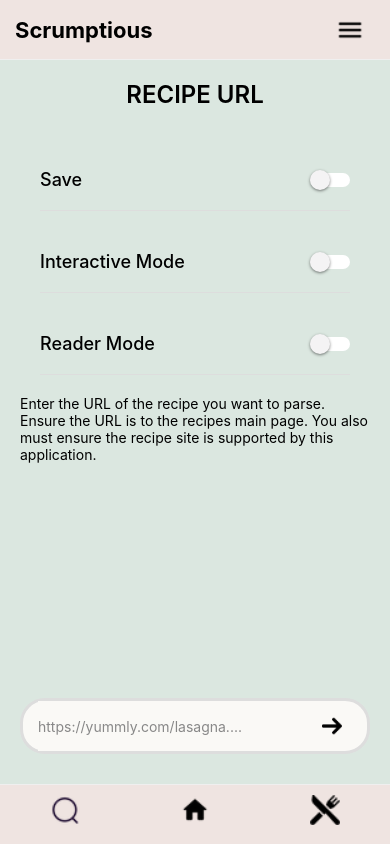
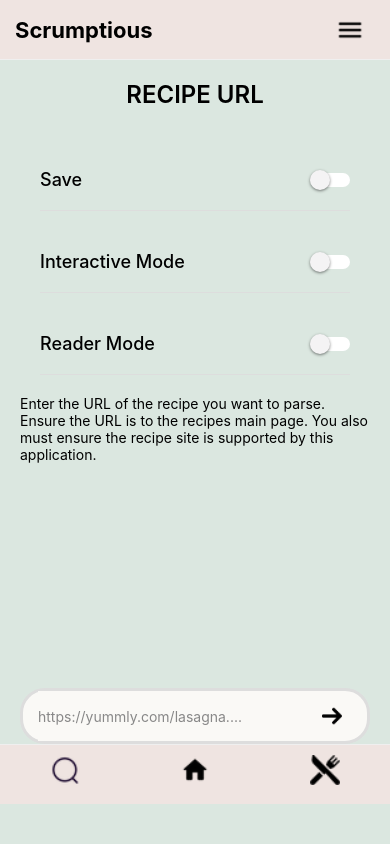
Before and after one commit to CallumGA/Scrumptious, a React Native app in the folder ScrumptiousApp/: screen /NewRecipe in a window 390 px wide. Built offline with nearby package versions, Linux system fonts and the light colour scheme; no server answers.

Commit message:
improve navigation

```diff
--- a/ScrumptiousApp/src/components/BottomNavBar.js
+++ b/ScrumptiousApp/src/components/BottomNavBar.js
@@ -1,20 +1,20 @@
-// src/components/BottomNavBar.js
 import React from 'react';
 import {View, StyleSheet, TouchableOpacity, Image} from 'react-native';
-import {useNavigation} from '@react-navigation/native'; // Import useNavigation
+import {useNavigation} from '@react-navigation/native';
 
 const BottomNavBar = () => {
   const navigation = useNavigation();
+
   return (
     <View style={styles.tabBar}>
-      <TouchableOpacity>
+      <TouchableOpacity onPress={() => navigation.navigate('Search')}>
         <Image
           source={require('../assets/search.png')}
           resizeMode="contain"
           style={styles.icon}
         />
       </TouchableOpacity>
-      <TouchableOpacity>
+      <TouchableOpacity onPress={() => navigation.navigate('Home')}>
         <Image
           source={require('../assets/home.png')}
           resizeMode="contain"
--- a/ScrumptiousApp/src/screens/RecipeScreen/NewRecipe.js
+++ b/ScrumptiousApp/src/screens/RecipeScreen/NewRecipe.js
@@ -1,4 +1,3 @@
-// src/screens/NewRecipeService.js
 import React, {useState} from 'react';
 import {
   StyleSheet,
@@ -10,6 +9,7 @@ import {
   StatusBar,
   Image,
   Switch,
+  Animated, // Import Animated
 } from 'react-native';
 import TopNavBar from '../../components/TopNavBar';
 import BottomNavBar from '../../components/BottomNavBar';
@@ -19,23 +19,35 @@ const NewRecipe = () => {
   const [saveToggle, setSaveToggle] = useState(false);
   const [interactiveModeToggle, setInteractiveModeToggle] = useState(false);
   const [readerModeToggle, setReaderModeToggle] = useState(false);
+  const [isBottomToolbarVisible, setIsBottomToolbarVisible] = useState(true); // State to track visibility
+  const bottomBarPosition = useState(new Animated.Value(0))[0]; // Initialize Animated.Value
 
   const renderToggle = (value, onValueChange, label) => (
     <View style={styles.toggleRow}>
       <Text style={styles.optionText}>{label}</Text>
       <Switch
-        trackColor={{false: '#FFFFFF', true: '#FFFFFF'}} // White background for both on and off states
-        thumbColor={value ? '#000000' : '#f4f3f4'} // Black thumb when on, light color when off
+        trackColor={{false: '#FFFFFF', true: '#FFFFFF'}}
+        thumbColor={value ? '#000000' : '#f4f3f4'}
         onValueChange={onValueChange}
         value={value}
       />
     </View>
   );
 
+  const toggleBottomToolbar = () => {
+    Animated.timing(bottomBarPosition, {
+      toValue: isBottomToolbarVisible ? -100 : 0, // Adjust this value according to the actual height of your BottomNavBar
+      duration: 300,
+      useNativeDriver: false,
+    }).start();
+
+    setIsBottomToolbarVisible(!isBottomToolbarVisible);
+  };
+
   return (
     <SafeAreaView style={styles.container}>
       <StatusBar barStyle="dark-content" />
-      <TopNavBar title="Scrumptious" />
+      <TopNavBar title="Scrumptious" onMenuPress={toggleBottomToolbar} />
       <View style={styles.mainContent}>
         <View style={styles.content}>
           <Text style={styles.header}>RECIPE URL</Text>
@@ -75,7 +87,15 @@ const NewRecipe = () => {
           </TouchableOpacity>
         </View>
       </View>
-      <BottomNavBar />
+      <Animated.View
+        style={[
+          styles.bottomNavBarContainer,
+          {
+            bottom: bottomBarPosition, // Attach the animated value
+          },
+        ]}>
+        <BottomNavBar />
+      </Animated.View>
     </SafeAreaView>
   );
 };
@@ -108,7 +128,7 @@ const styles = StyleSheet.create({
     alignItems: 'center',
     marginHorizontal: 20,
     marginTop: 20,
-    marginBottom: 30,
+    marginBottom: 100,
     backgroundColor: '#FAF9F6',
   },
   input: {
@@ -137,6 +157,13 @@ const styles = StyleSheet.create({
     fontSize: 18,
     fontWeight: '500',
   },
+  bottomNavBarContainer: {
+    position: 'absolute',
+    left: 0,
+    right: 0,
+    height: 100, // Adjust to your BottomNavBar's actual height
+  },
+  // ... any additional styles you may need
 });
 
 export default NewRecipe;
```
